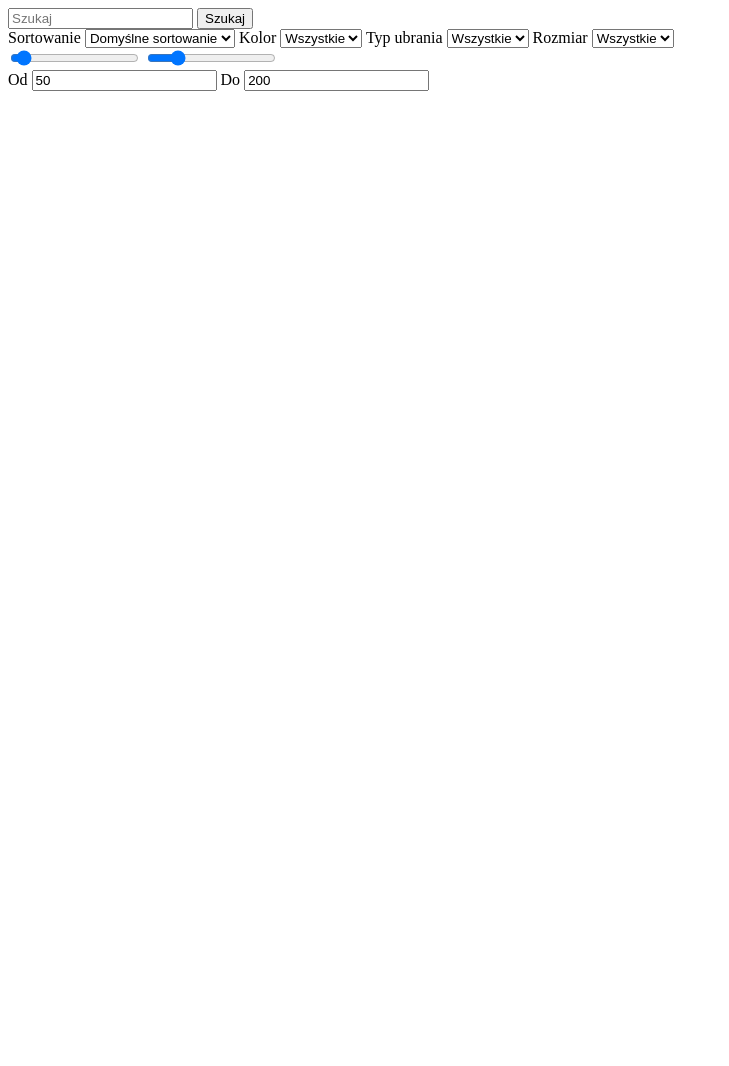
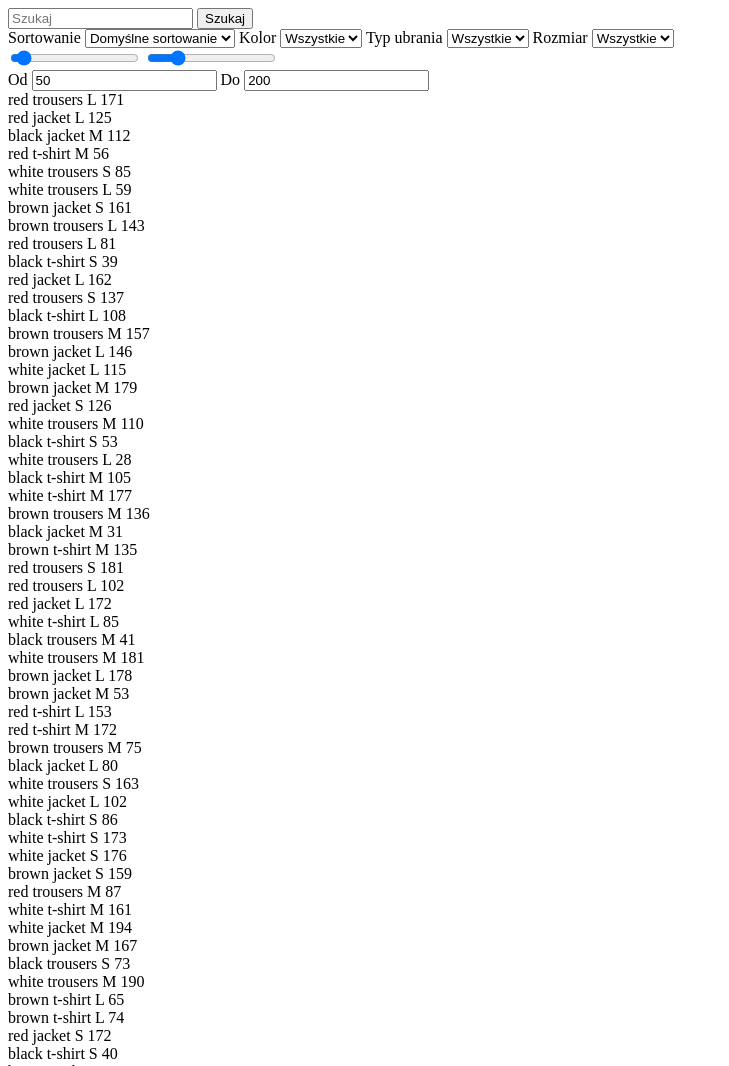
Before and after one commit to Sigrik/js-list-practice, a plain HTML site: page index.html in a window 1280 px wide. Shown: the top 1066 px of the page, without its empty margins (0-729 px from the left). Before the commit the page ends 800 px from the top, so only its background shows below. Drawn offline with Linux system fonts and the light colour scheme.

Commit message:
Add code for displaying products

```diff
--- a/index.html
+++ b/index.html
@@ -53,7 +53,7 @@
        </div>
       </div>
      </div>
-     <div class="items-container"></div>
+     <div class="products-container"></div>
     </div>
 
     <script src="script.js"></script>
--- a/script.js
+++ b/script.js
@@ -5,13 +5,28 @@ const itemSize = ["L", "M", "S"];
 
 for (let i = 0; i < 100; ++i) {
   products.push({
-      color: itemColor[Math.floor(Math.random() * itemColor.length)],
-      type: itemType[Math.floor(Math.random() * itemType.length)],
-      size: itemSize[Math.floor(Math.random() * itemSize.length)],
-      price: Math.floor(Math.random() * (200 - 25) + 25)
-    });
+    color: itemColor[Math.floor(Math.random() * itemColor.length)],
+    type: itemType[Math.floor(Math.random() * itemType.length)],
+    size: itemSize[Math.floor(Math.random() * itemSize.length)],
+    price: Math.floor(Math.random() * (200 - 25) + 25),
+  });
 }
 
-itemList.forEach((product) => {
+products.forEach((product) => {
   console.log(product);
 });
+
+const productsContainer = document.querySelector(".products-container");
+
+products.forEach((product) => {
+  console.log(product);
+  const productContent = document.createElement("div");
+  const productText = document.createTextNode(
+    product.color + " " +
+    product.type + " " +
+    product.size + " " +
+    product.price
+  );
+  productContent.appendChild(productText);
+  productsContainer.appendChild(productContent);
+});
```
